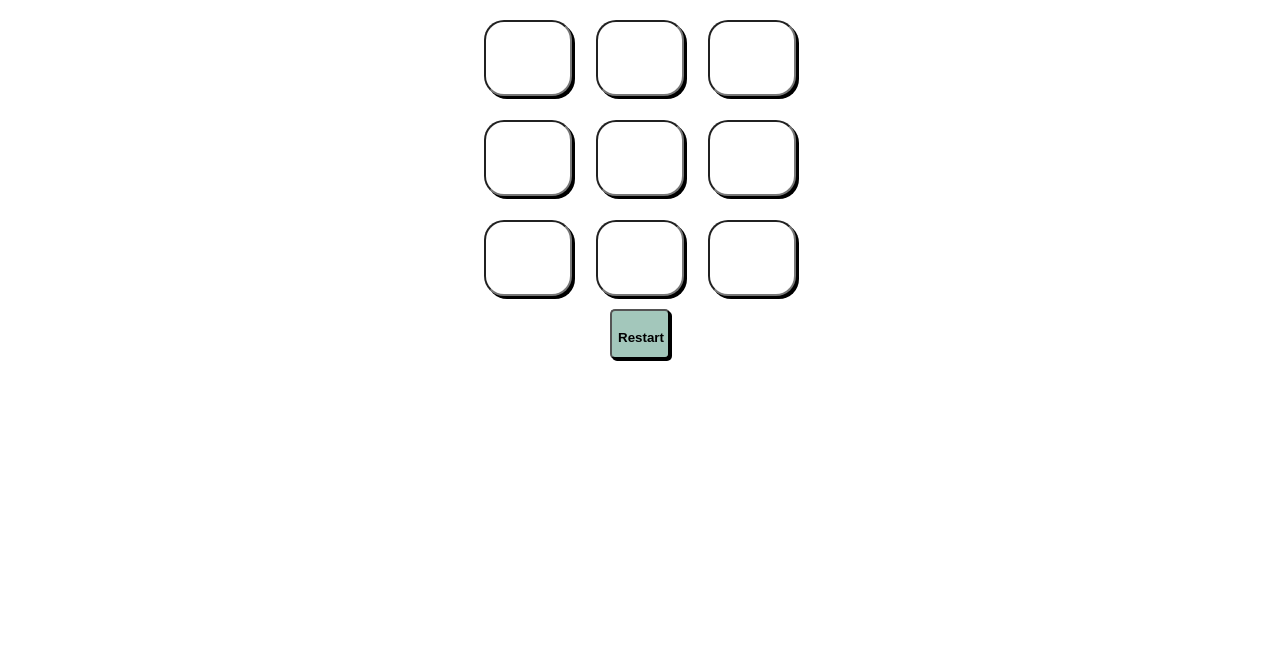
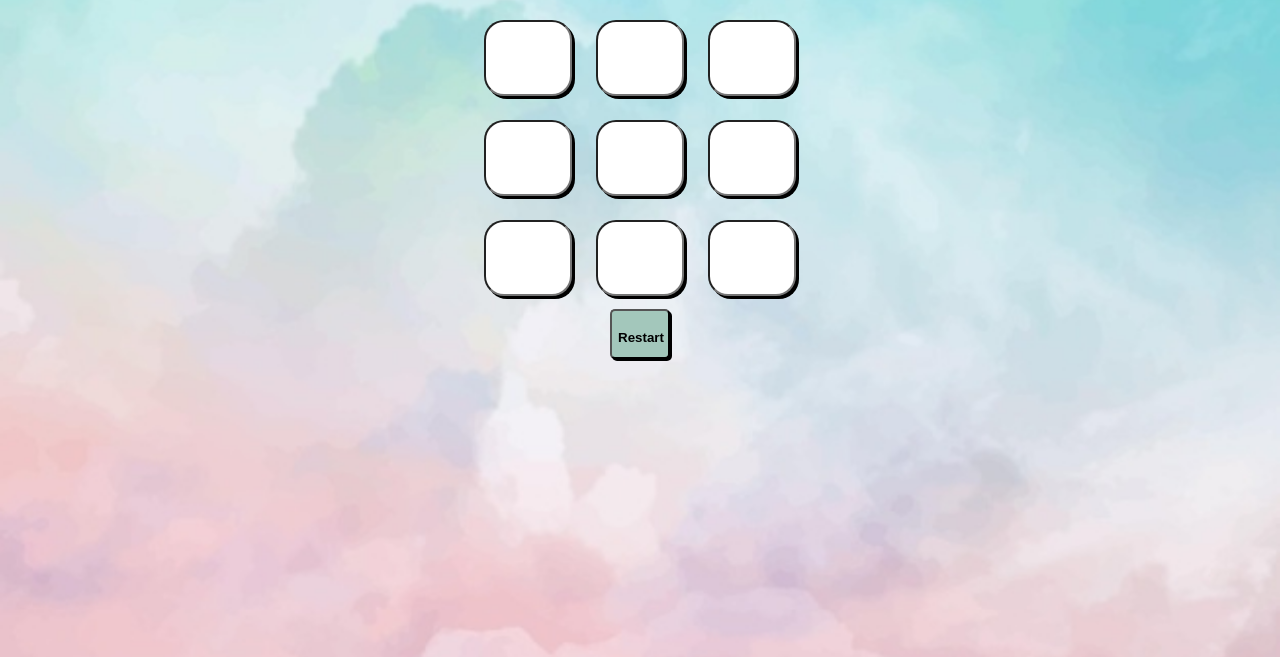
Before and after one commit to BharathaKumaran/Tic-Tac-Toe, a plain HTML site: page index.html in a window 1280 px wide. Shown: the part 143-800 px from the top of the page. Drawn offline with Linux system fonts and the light colour scheme.

Commit message:
Update index.html

```diff
--- a/index.html
+++ b/index.html
@@ -8,7 +8,7 @@
     <script src="tictactoe.js"></script>
 
 </head>
-<body background="Assets\image\hand-painted-watercolor-pastel-sky-background_23-2148902771.jpg" style="background-repeat: no-repeat; background-size: cover;">
+<body background="https://github.com/BharathaKumaran/Tic-Tac-Toe/blob/main/hand-painted-watercolor-pastel-sky-background_23-2148902771.jpg" style="background-repeat: no-repeat; background-size: cover;">
     <center>
     <div class="game">
         <h1>Tic Tac Toe</h1>
```
